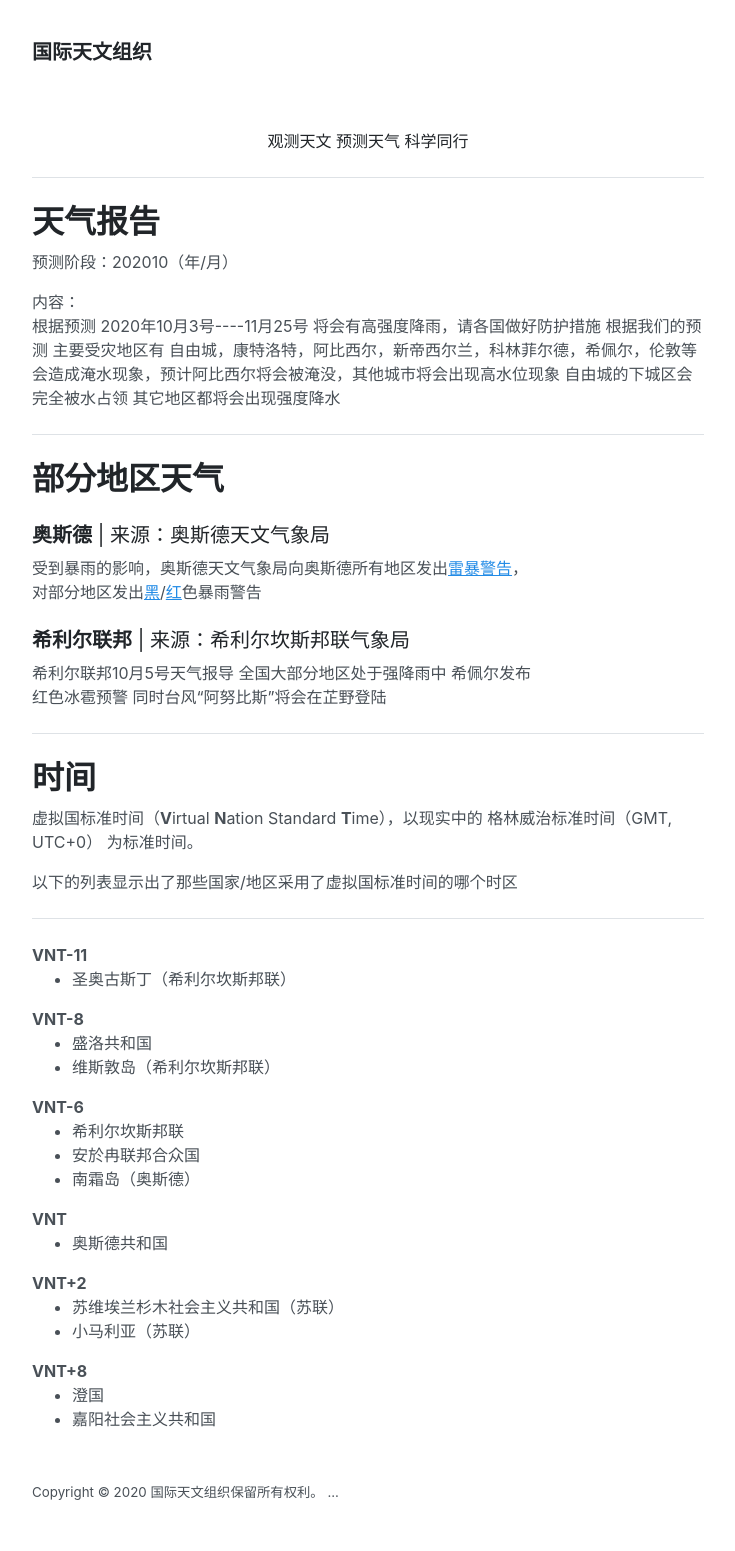
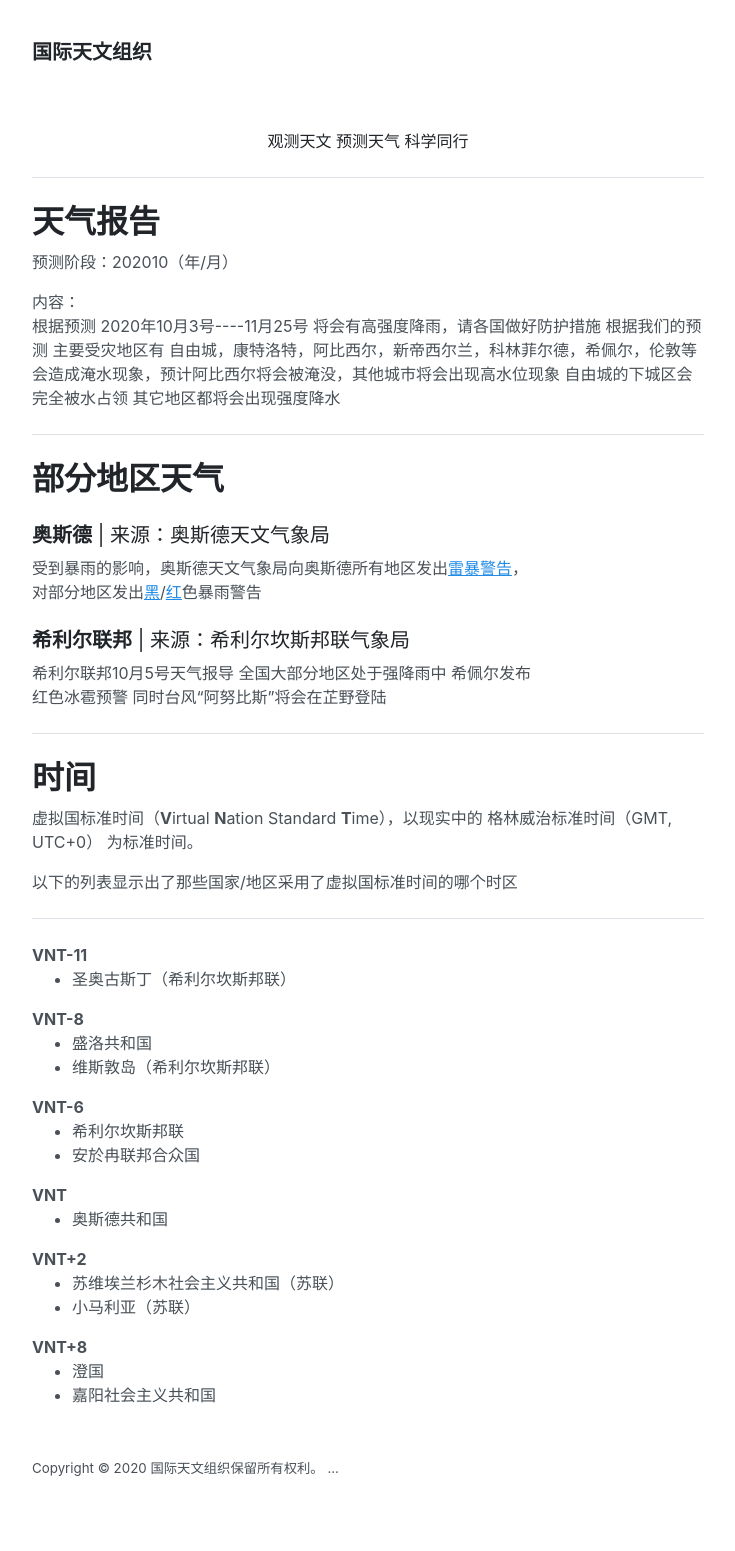
Before and after one commit to vunconf/vunconf.github.io, a Jekyll site: the page built from iao/index.html, in a window 1280 px wide. Shown: the whole page, without its empty margins (272-1007 px from the left). Built offline with Jekyll 4.4.1, drawn with Linux system fonts in a browser that asks for light colours; after the commit the page ends 1527 px from its top, so only the background shows below that.

Commit message:
Update index.html

```diff
--- a/iao/index.html
+++ b/iao/index.html
@@ -37,7 +37,6 @@ title: 主页
 <ul>
   <li>希利尔坎斯邦联</li>
   <li>安於冉联邦合众国</li>
-  <li>南霜岛（奥斯德）</li>
 </ul>
 <b>VNT</b>
 <ul>
```
